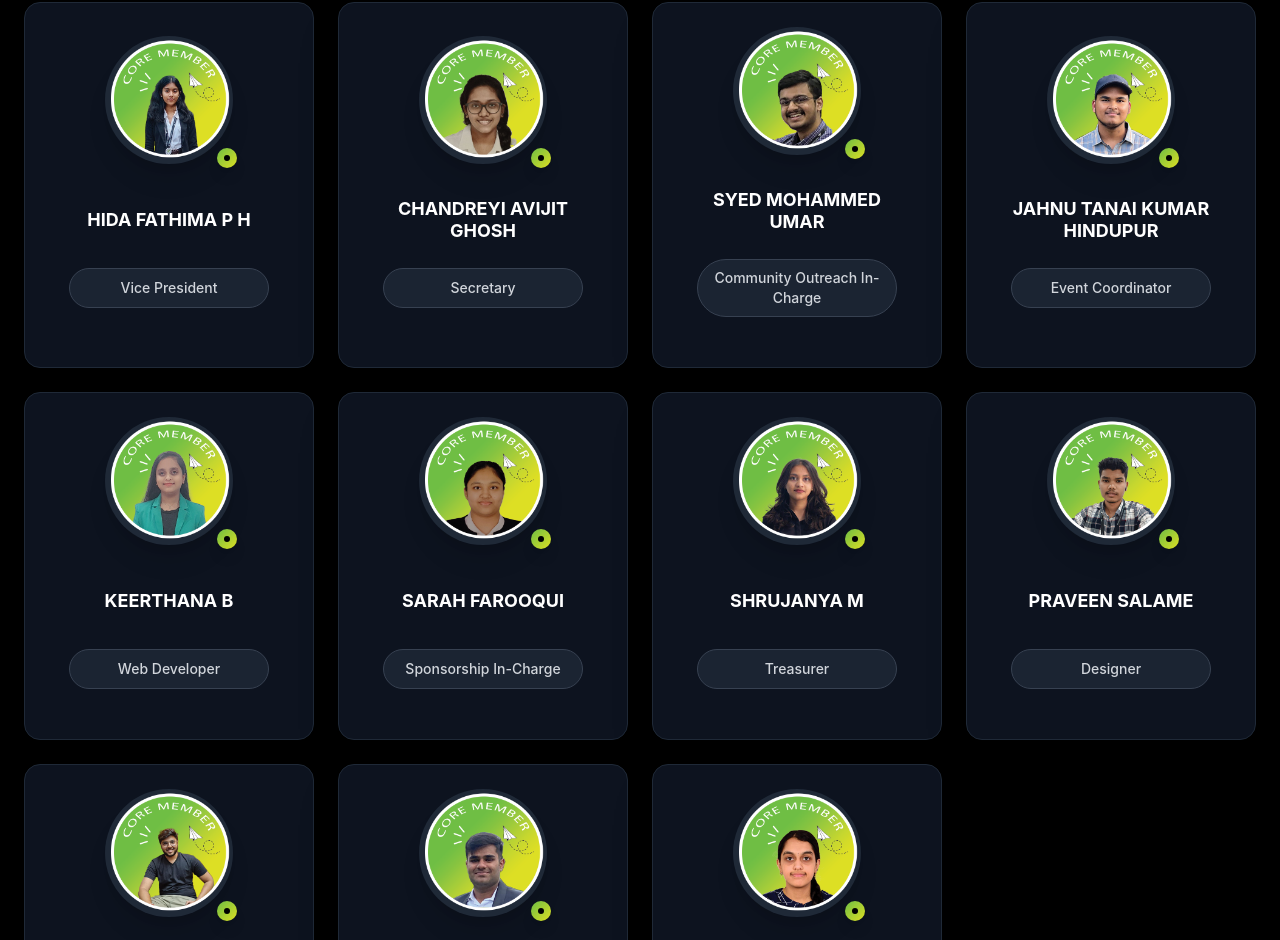
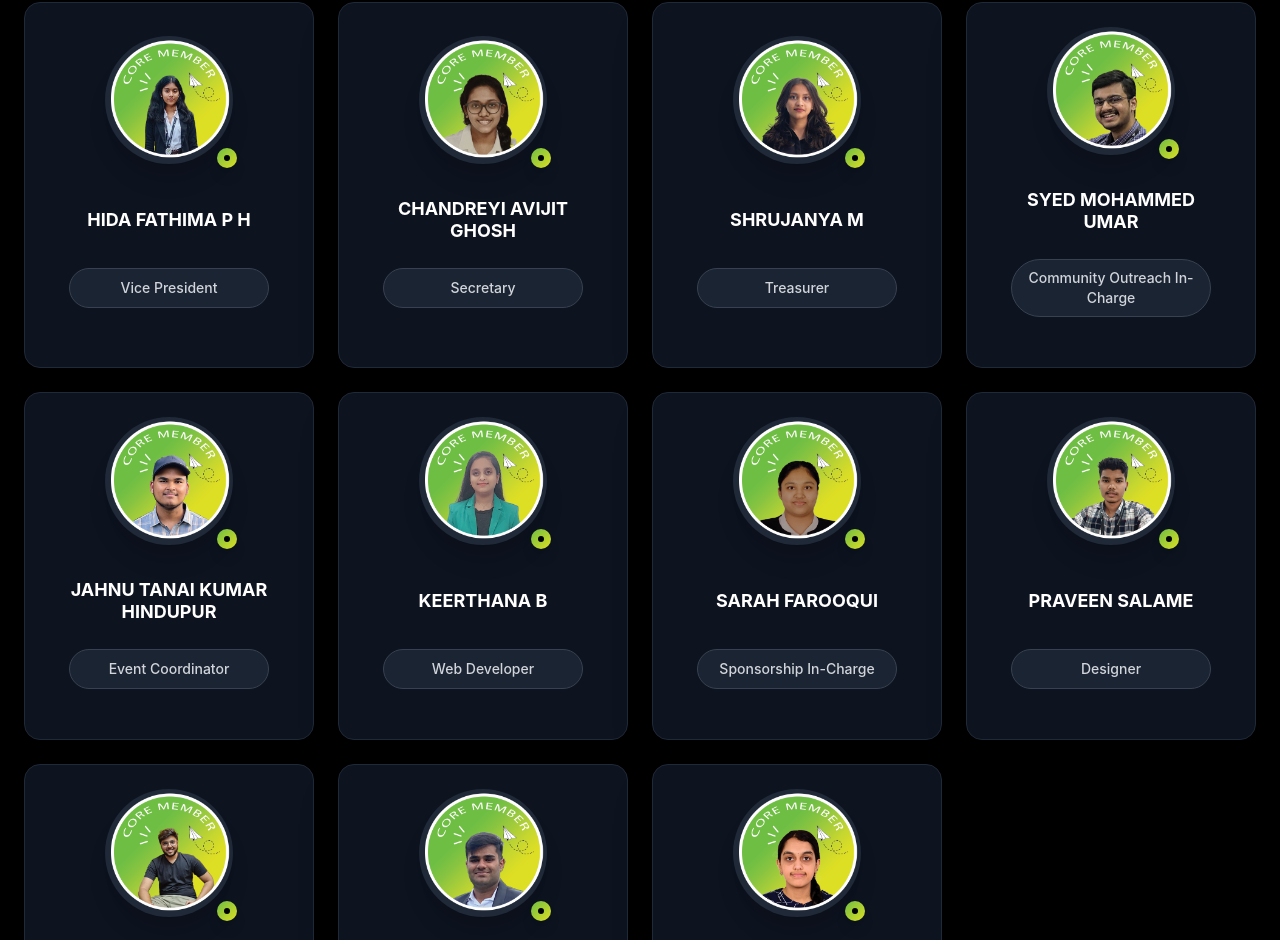
Before and after one commit to Keerthana-B-15/Nexovate-2025, a React (Create React App) app: page / in a window 1280 px wide. Shown: the part 10023-10963 px from the top of the page. Built offline with nearby package versions, Linux system fonts and the light colour scheme.

Commit message:
Initial commit for Vercel deployment

```diff
--- a/src/components/Team.jsx
+++ b/src/components/Team.jsx
@@ -7,11 +7,11 @@ const teamMembers = [
   { name: "NAVANEETH A D", role: "President", image: "assets/navaneeth.png", bgGradient: "from-[#6ebe44] to-[#dddf23]", category: "leadership" },
   { name: "HIDA FATHIMA P H", role: "Vice President", image: "assets/hida.png", bgGradient: "from-[#6ebe44] to-[#dddf23]", category: "leadership" },
   { name: "CHANDREYI AVIJIT GHOSH", role: "Secretary", image: "assets/chandreyi.png", bgGradient: "from-[#6ebe44] to-[#dddf23]", category: "leadership" },
+  { name: "SHRUJANYA M", role: "Treasurer", image: "assets/shrujanya.png", bgGradient: "from-[#6ebe44] to-[#dddf23]", category: "core" },
   { name: "SYED MOHAMMED UMAR", role: "Community Outreach In-Charge", image: "assets/umar.png", bgGradient: "from-[#6ebe44] to-[#dddf23]", category: "core" },
   { name: "JAHNU TANAI KUMAR HINDUPUR", role: "Event Coordinator", image: "assets/tanai.png", bgGradient: "from-[#6ebe44] to-[#dddf23]", category: "core" },
   { name: "KEERTHANA B", role: "Web Developer", image: "assets/keerthana.png", bgGradient: "from-[#6ebe44] to-[#dddf23]", category: "core" },
   { name: "SARAH FAROOQUI", role: "Sponsorship In-Charge", image: "assets/sarah.png", bgGradient: "from-[#6ebe44] to-[#dddf23]", category: "core" },
-  { name: "SHRUJANYA M", role: "Treasurer", image: "assets/shrujanya.png", bgGradient: "from-[#6ebe44] to-[#dddf23]", category: "core" },
   { name: "PRAVEEN SALAME", role: "Designer", image: "assets/praveen.png", bgGradient: "from-[#6ebe44] to-[#dddf23]", category: "core" },
   { name: "RUDRA BAJARIYA", role: "Marketing In-Charge", image: "assets/rudra.png", bgGradient: "from-[#6ebe44] to-[#dddf23]", category: "core" },
   { name: "RISHABH REDDY G C", role: "Core Member", image: "assets/rishabh.png", bgGradient: "from-[#6ebe44] to-[#dddf23]", category: "core" },
```
